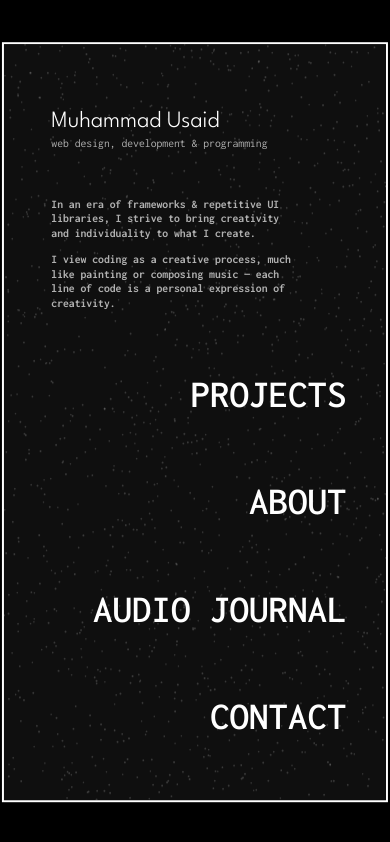
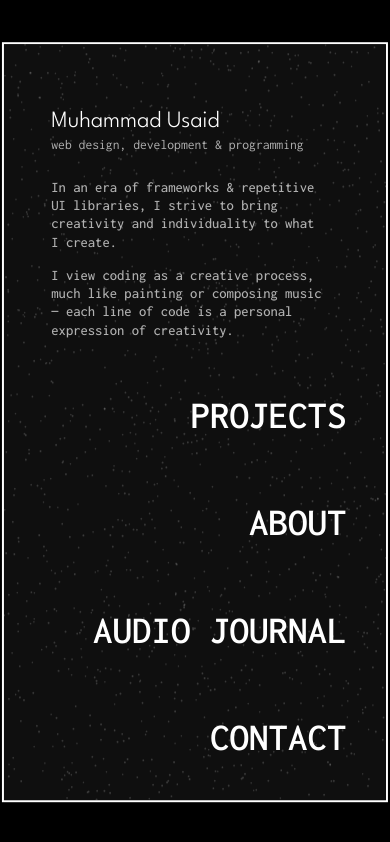
Before and after one commit to m-usaid99/musaid, a React (Vite) app: page / in a window 390 px wide. Built offline with nearby package versions, Linux system fonts and the light colour scheme.

Commit message:
spacing fixed

```diff
--- a/src/styles/Home.module.css
+++ b/src/styles/Home.module.css
@@ -22,7 +22,7 @@
 }
 
 .description {
-  font-size: 1vw;
+  font-size: 1.5vw;
   /* Adjusted for better consistency */
   color: var(--text-color-secondary);
   margin-bottom: auto;
@@ -128,14 +128,15 @@
   }
 
   .description {
-    font-size: 3vw;
+    font-size: 3.5vw;
   }
 
   .loremText {
-    font-size: 3vw;
-    margin-top: 20px;
-    margin-bottom: 20px;
-    width: 80%;
+    font-size: 3.75vw;
+    margin-top: 10px;
+    margin-bottom: 10px;
+    width: 90%;
+    font-weight: 500;
   }
 
   .menu li {
--- a/src/styles/Projects.module.css
+++ b/src/styles/Projects.module.css
@@ -188,9 +188,10 @@
   }
 
   .projectItem p {
-    font-size: 3.75vw;
+    font-size: 3vw;
     padding: 0;
     margin: 0;
+    margin-bottom: 1vw;
   }
 
   .projectItem .overview1 {
@@ -228,4 +229,9 @@
   .projectItem p {
     user-select: none;
   }
+
+
+  .overview1 {
+    margin-bottom: 1vw;
+  }
 }
```
